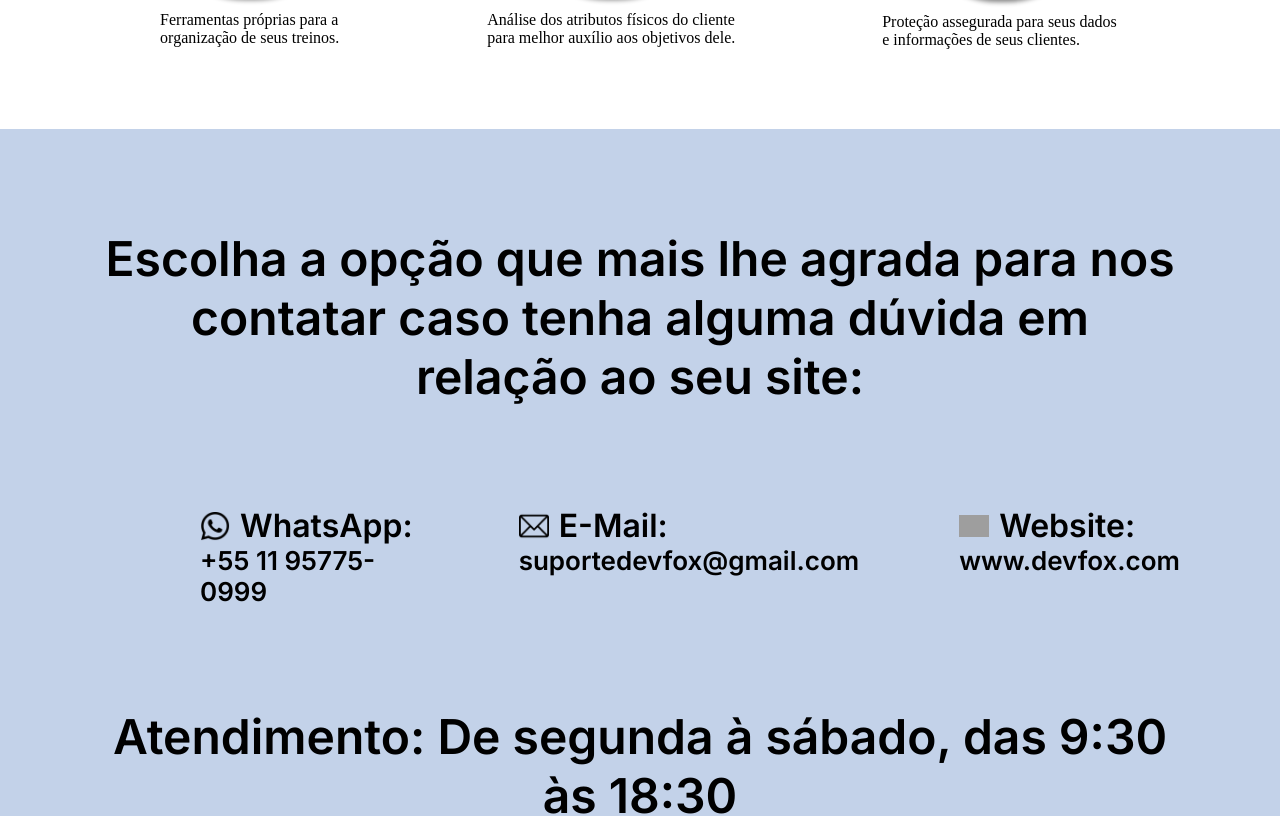
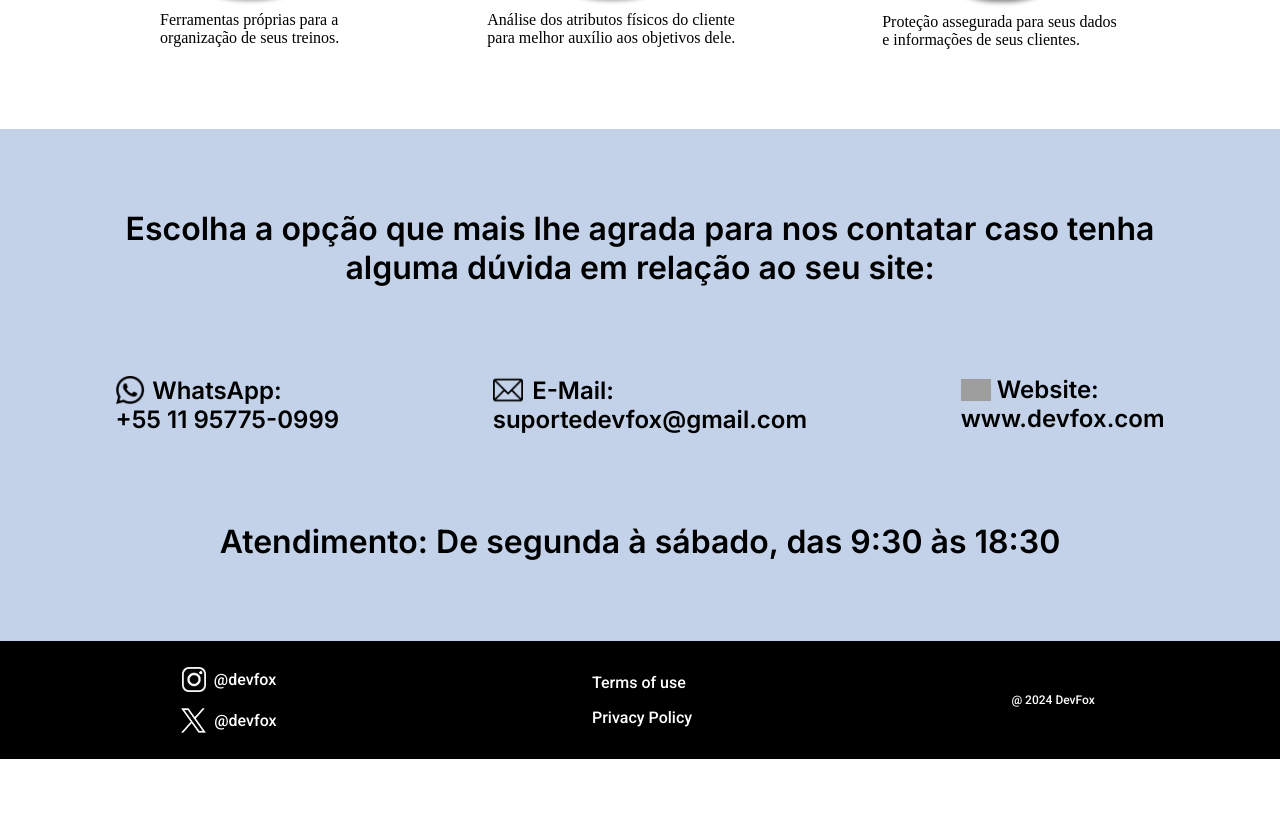
Before and after one commit to GuilhermeFio/Athenas, a React (Create React App) app in the folder frontend/: page / in a window 1280 px wide. Shown: the part 2200-3016 px from the top of the page. After the commit the page ends 2959 px from the top, so only its background shows below. Built offline with nearby package versions, Linux system fonts and the light colour scheme; grey boxes are pictures that could not be loaded.

Commit message:
Ajustadas as medidas de grande parte do site

```diff
--- a/frontend/src/components/footerMenu/index.scss
+++ b/frontend/src/components/footerMenu/index.scss
@@ -10,13 +10,13 @@
         justify-content: space-around;
         align-items: center;
         background-color: #000000;
-        padding: 20px;
+        padding: 2vw;
 
         .brands {
 
             display: flex;
             flex-direction: column;
-            gap: 19px;
+            gap: 2vh;
             justify-content: center;
 
             p{
@@ -32,7 +32,7 @@
                 flex-direction: row;
                 justify-content: center;
                 align-items: center;
-                gap: 10px;
+                gap: 9%;
 
                 .logoinsta{
                     height: 25px;
@@ -45,7 +45,7 @@
                 flex-direction: row;
                 justify-content: center;
                 align-items: center;
-                gap: 10px;
+                gap: 9%;
 
                 .logox{
                     height: 25px;
@@ -59,17 +59,15 @@
             display: flex;
             flex-direction: column;
             justify-content: center;
-            gap: 19px;
+            gap: 2vh;
 
             li {
                 font-family: 'Roboto';
                 font-weight: 500;
-                font-size: 16px;
+                font-size: 2vh;
                 color: #ffffff;
                 list-style: none;
             }
-
-
         }
 
         p {
@@ -83,11 +81,9 @@
         .direitos{
             font-family: 'Roboto';
             font-weight: 500;
-            font-size: 16px;
+            font-size: 1.5vh;
             color: #ffffff;
             list-style: none;
         }
-
     }
-
 }
--- a/frontend/src/pages/AdicionarTreino/index.jsx
+++ b/frontend/src/pages/AdicionarTreino/index.jsx
@@ -107,8 +107,7 @@ export default function AdicionarTreino() {
                     <h3>Data e horário do treino: <input type='text' placeholder='Data e horário do treino' value={dataTreino} onChange={e => setDataTreino(e.target.value)}/></h3>
               </div>
           </div>
-
-          <div className="tabAvaliacao">
+         <div className="tabAvaliacao">
               <h2>AVALIAÇÃO FÍSICA DO CLIENTE</h2>
 
               <div className="dadosFisicos">
--- a/frontend/src/pages/horariosTreinos/index.scss
+++ b/frontend/src/pages/horariosTreinos/index.scss
@@ -3,7 +3,7 @@
     min-height: 100vh;
     display: flex;
     flex-direction: column;
-    gap: 20px;
+    gap: 1vh;
 
     h1{
         color: #ffffff
@@ -16,26 +16,26 @@
     .secaomae{
         display: flex;
         flex-direction: column;
-        gap: 30px;
-        padding: 20px;
+        gap: 2.5vh;
+        padding: 4vh;
 
         .secao1{
             display: flex;
             flex-direction: column;
             justify-content: center;
-            gap: 15px;
+            gap: 2vh;
 
             .irAddTreino{
                 display: flex;
                 flex-direction: row;
                 align-items: center;
-                gap: 7px;
+                gap: 1vh;
 
                 .add{
                     display: flex;
                     flex-direction: row;
                     align-items: center;
-                    width: 20px;
+                    width: 2.5vh;
                 }
             }
         }
@@ -43,7 +43,7 @@
         .secaotreinos{
             display: flex;
             flex-direction: column;
-            gap: 40px;
+            gap: 4vh;
 
             .atualSemana{
                 display: flex;
--- a/frontend/src/pages/landingPage/index.scss
+++ b/frontend/src/pages/landingPage/index.scss
@@ -387,10 +387,10 @@ html    {
         display: flex;
         flex-direction: column;
         justify-content: flex-start;
-        align-items: flex-start;
-        gap: 100px;
+        align-items: center;
+        gap: 11vh;
         background-color: #C3D2E9;
-        padding: 100px;
+        padding: 10vh;
 
         .atend {
             display: flex;
@@ -403,7 +403,7 @@ html    {
 
             font-family: 'Inter';
             font-weight: 600;
-            font-size: 48px;
+            font-size: 4vh;
             text-align: center;
         }
 
@@ -411,9 +411,7 @@ html    {
 
             display: flex;
             flex-direction: row;
-            gap: 100px;
-            margin-left: 100px;
-
+            gap: 12vw;
 
             .Whatsapp {
 
@@ -422,7 +420,7 @@ html    {
                     display: flex;
                     flex-direction: row;
                     align-items: center;
-                    gap: 10px;
+                    gap: 3%;
 
                     img{
                         width: 30px;
@@ -432,7 +430,7 @@ html    {
 
                         font-family: 'Inter';
                         font-weight: 600;
-                        font-size: 32px;
+                        font-size: 3vh;
 
                     }
                 }
@@ -441,7 +439,7 @@ html    {
 
                     font-family: 'Inter';
                     font-weight: 600;
-                    font-size: 26px;
+                    font-size: 3vh;
                 }
 
             }
@@ -453,7 +451,7 @@ html    {
                     display: flex;
                     flex-direction: row;
                     align-items: center;
-                    gap: 10px;
+                    gap: 3%;
 
                     img{
                         width: 30px;
@@ -464,7 +462,7 @@ html    {
 
                         font-family: 'Inter';
                         font-weight: 600;
-                        font-size: 32px;
+                        font-size: 3vh;
 
                     }
                 }
@@ -473,7 +471,7 @@ html    {
 
                     font-family: 'Inter';
                     font-weight: 600;
-                    font-size: 26px;
+                    font-size: 3vh;
                 }
 
             }
@@ -487,7 +485,7 @@ html    {
                     display: flex;
                     flex-direction: row;
                     align-items: center;
-                    gap: 10px;
+                    gap: 3%;
 
                     img{
                         width: 30px;
@@ -498,7 +496,7 @@ html    {
 
                         font-family: 'Inter';
                         font-weight: 600;
-                        font-size: 32px;
+                        font-size: 3vh;
 
                     }
                 }
@@ -507,7 +505,7 @@ html    {
 
                     font-family: 'Inter';
                     font-weight: 600;
-                    font-size: 26px;
+                    font-size: 3vh;
                 }
 
             }
--- a/frontend/src/router.jsx
+++ b/frontend/src/router.jsx
@@ -1,7 +1,7 @@
 import { BrowserRouter, Routes, Route} from "react-router-dom"
 import Landing from './pages/landingPage';
 import Login from './pages/loginUsuario';
-import AdicionarTreino from './pages/AdicionarTreino';
+import AdicionarTreino from './pages/adicionarTreino';
 import HorarioTreinos from "./pages/horariosTreinos";
 import InfoClientes from "./pages/treinoCliente";
 import TreinosFinalPend from "./pages/treinosFinalPend";
```
Also changed, not shown: 2 other files (tests, documents, lock files or other folders).
